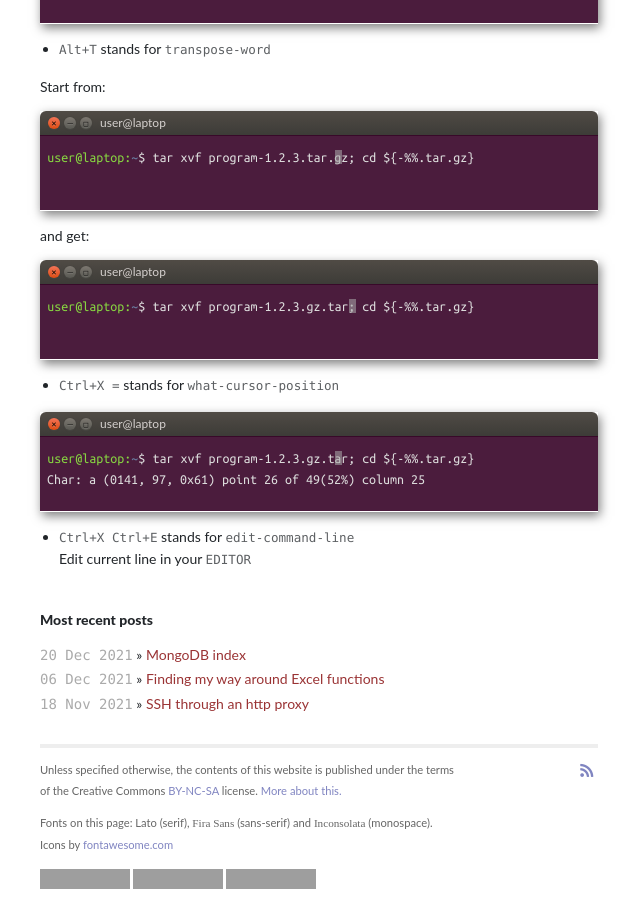
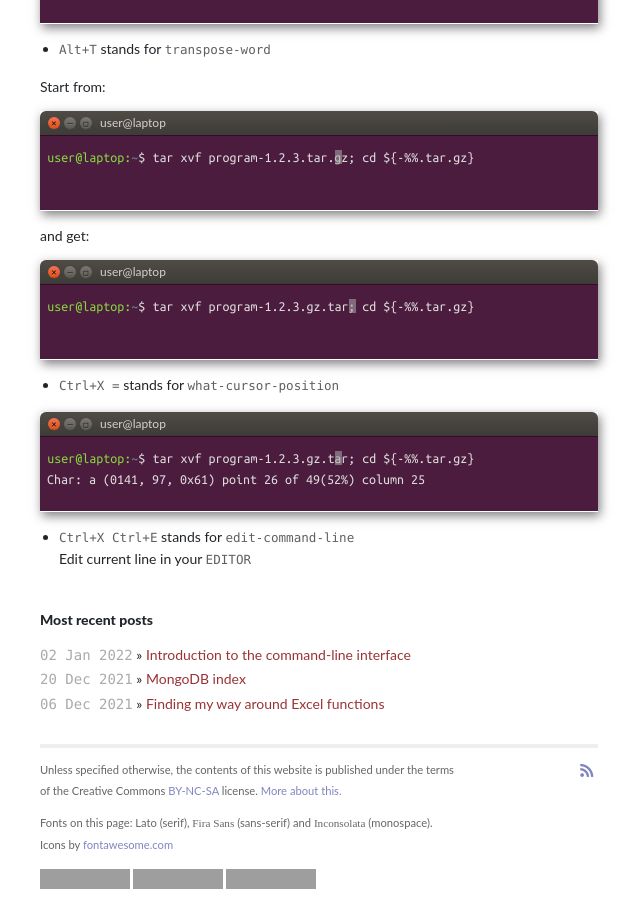
Before and after one commit to xoolive/xoolive.github.io, a Jekyll site: the page built from _posts/2021-10-30-bindkey.md, in a window 1280 px wide and 900 px high, scrolled down 2762 px, cut to the strip 0-900 px from the top of the window. Shown: the whole strip, without its empty margins (321-961 px from the left). Built offline with Jekyll 4.4.1, drawn with Linux system fonts in a browser that asks for light colours; nearby versions of some CDN libraries; some web fonts are replaced; a script that is not in the unit is left out; some of the changed lines change nothing that is shown; grey boxes are pictures that could not be loaded.

Commit message:
cli introduction

````diff
--- a/_pages/cli.md
+++ b/_pages/cli.md
@@ -9,7 +9,7 @@
 
 ## Related posts
 
-- [Introduction to command-line interface](/404.html) (soon)
+- [Introduction to command-line interface](/2022/01/02/introduction.html)
 - [How to quit Vim? An introduction to Vim usage](/404.html) (soon)
 - [Advanced Git usage patterns](/404.html) (soon)
 - [Linux at the command line](/linux-tools)
--- /dev/null
+++ b/_posts/2022-01-02-introduction.md
@@ -0,0 +1,382 @@
+---
+layout: post
+lang: en
+title: Introduction to the command-line interface
+tags: technical
+---
+
+This basic introduction to the command-line interface is designed for people with no previous experience of the terminal. It does not go very much in depth in all the possibilities of the terminal, but provides only a survival kit to the command line.
+
+The command line usually refers to a textual interface to a program, and consists of a series of characters running a program with parameters as input, possibly modifying files in your system and printing output as a series of characters, inside the terminal.
+
+The _shell_ is a program providing a [Read-Evaluate-Print-Loop (REPL)](https://en.wikipedia.org/wiki/Read%E2%80%93eval%E2%80%93print_loop):
+
+1. it reads commands passed as inputs;
+2. it evaluates[^1] that input as a builtin or external program with parameters;
+3. it prints the result as an output;
+4. then loops again to step 1.
+
+[^1]: Note that the program may modify the environment, the contents of files, send or receive data from the Internet, play the music or more, _without printing any output to the terminal_.
+
+The most common shell program is bash, but other shells do a similar job with various flavours, e.g. zsh or fish.
+
+## Starting the terminal
+
+When you open a new session without any graphic interface, open a session on a remote computer though a terminal, or simply run the `Terminal` program locally[^2], you are welcomed by a _prompt_:
+
+```bash
+xo@midnight:~$
+```
+
+[^2]: `Ctrl+Shift+T` is a common shortcut in many distributions, but it is not standard either, so you may have to set it up yourself.
+
+This slightly verbose prompt displays information about the user you are logged in as (here `xo`) and the name of the host machine (here `midnight`).
+
+The reader should run the commands in a terminal on his local computer. In order to facilitate copy-paste, I will not reproduce the prompt in the following examples, unless I need to highlight something specific in the output.
+
+For instance, I can refer to the following command which prints the user you are logged in as:
+
+```bash
+whoami
+```
+
+When the output is of importance, the input command will be prefixed by a lightweight prompt: `$` ; before output is printed:
+
+```bash
+$ whoami  # just in case, comments start with a # character
+xo
+```
+
+The name of the host machine can be printed with
+
+```bash
+hostname
+```
+
+By default, the shell starts in your home directory. The command to confirm your current directory goes as:
+
+```bash
+$ pwd
+/home/xo
+```
+
+You may notice here that the usual pattern for the home directory starts with the `/home/` prefix. Here the aborescence of your file system is printed with the `/` character as a separator. Unlike with Windows, there is no such thing as _drives_ (`C:\`, `D:\`, etc.) in Linux, and the aborescence starts at the root `/`.
+
+The `ls` command lets you _list_ all what is inside the current directory:
+
+- with option `-a`, hidden files are also included;
+- with option `-l`, a detailed output is produced;
+- if you append a path, that directory is listed.
+
+```bash
+$ ls
+(truncated)
+$ ls -a
+(truncated)
+$ ls -l
+total 80K
+drwxr-xr-x  2 xo xo 4,0K sept.  9 21:14 Desktop/
+drwxr-xr-x 22 xo xo 4,0K déc.   9 16:09 Documents/
+drwxr-xr-x 15 xo xo  12K déc.  21 15:33 Downloads/
+drwxr-xr-x 41 xo xo 4,0K mai   12  2021 Music/
+drwxr-xr-x 20 xo xo  12K déc.  14 00:00 Pictures/
+drwxr-xr-x  2 xo xo 4,0K mai   12  2021 Public/
+drwx------ 19 xo xo 4,0K déc.  17 18:12 snap/
+drwxr-xr-x  2 xo xo 4,0K mai   12  2021 Templates/
+drwxr-xr-x  8 xo xo 4,0K mai   12  2021 Videos/
+-rw-r--r--  1 xo xo 2862 mai   16  2021 readme.md
+```
+
+You do not need to understand all columns, but there are still some patterns to remember:
+
+- `xo xo` denotes the owner and the group associated with the file or directory; this is related to permissions;
+- `-rw-r--r--` refers to permissions: the first character may be a `d` if we refer to a directory, then imagine groups of `rwx` (for `r`ead, `w`rite, e`x`ecute): the first block refers to permissions for the `u`ser, the second block for the `g`roup and the last block for `o`thers.
+
+So `rw-r--r--` means everybody can read the file, but only the user `xo` can modify it. Directories being _executed_ `drwxr-xr-x` means we can enter them. When a directory is executable but not readable, it means it is still possible to go through the aborescence but you must know the path you are going because it is not possible to list the content of those directories.
+
+```bash
+$ ls /
+bin@    dev/   lib@    libx32@      mnt/   root/  snap/     sys/  var/
+boot/   etc/   lib32@  lost+found/  opt/   run/   srv/      tmp/
+cdrom/  home/  lib64@  media/       proc/  sbin@  swapfile  usr/
+```
+
+Listing the root directory may look cryptic for beginners: you however see here a traditional Unix structure:
+
+- `/boot` contains files necessary to start up the system;
+- `/etc` contains configuration files for the system
+- `/home` hosts the home folder for all users
+- `/media` and `/mnt` are the path where external drives are usually _mounted_ (there is no _drive_ in Linux, if you plug an external hard disk, it will be mounted in your aborescence)
+- etc.
+
+Finally the `cd` command changes directory:
+
+- name the directory where you are going to: the path can be relative or absolute (starts with a `/`);
+- `..` goes to the parent directory;
+- `.` stays in the same directory;
+- `-` goes back to the previous directory;
+- `~` goes your home directory (same as `$HOME` or as no argument)
+- `~john` goes to `john`'s home directory
+
+Try the following commands at home:
+
+```bash
+cd Documents
+pwd
+ls
+cd Dropbox  # or any other directory
+cd ..  # comes back
+pwd
+cd .
+cd Dropbox
+cd -
+cd
+cd Documents/Dropbox
+ls ~
+ls $HOME
+cd $HOME/Documents
+```
+
+## Short summary
+
+| command |                                     |
+| :------ | :---------------------------------- |
+| `pwd`   | **P**rint **W**orking **D**irectory |
+| `ls`    | **L**i**S**t directory              |
+| `cd`    | **C**hange **D**irectory            |
+
+| shortcuts |                                            |
+| :-------- | :----------------------------------------- |
+| `/`       | the _root_ directory                       |
+| `.`       | the _current_ directory                    |
+| `..`      | the _parent_ directory                     |
+| `~`       | the _home_ directory, aka `$HOME`          |
+| `-`       | **only with `cd`**: the previous directory |
+
+## Create files and directories
+
+The command to create a directory is called `mkdir`, which stands for "make directory". Let's enter that directory for our experiments:
+
+```bash
+mkdir test_dir
+cd test_dir
+```
+
+There is a first way to create empty files with the `touch` command. You can also use the `touch` command on an existing file and see its modification time updated:
+
+```bash
+touch test1
+touch test2
+ls -l  # check the modification, then wait for a few minutes and repeat
+```
+
+The most common way to create files though would be to redirect the output of the terminal to a file with the `>` operator:
+
+```bash
+ls > test3
+```
+
+You can check the content of the `test3` file with the `cat` command:
+
+```bash
+cat test3  # did you notice that test3 existed when ls was executed?
+```
+
+Usually, the `>` operator creates a new file, but you can append content to an existing file with the `>>` operator:
+
+```bash
+ls >> test3
+```
+
+Observe the new content with the `cat` command.
+
+You can also add any content to the file thanks to the `echo` command which only repeats what comes next, text or variables:
+
+```bash
+$ echo echo
+echo
+$ echo $HOME
+/home/xo
+```
+
+So let's add more now:
+
+```bash
+echo many test files >> test3
+```
+
+## Short summary
+
+| command |                                               |
+| :------ | :-------------------------------------------- |
+| `mkdir` | Create a new directory                        |
+| `touch` | Create a file or update its modification time |
+| `cat`   | Print the content of a file                   |
+| `echo`  | echo                                          |
+
+## The `pipe` operator `|`
+
+The `pipe` operator `|` is used to redirect the output of a program to a new program. This is a very convenient tool in the Unix ecosystem which provides many simple, efficient and specialised tools.
+
+Let's have a look at two new commands:
+
+- the `grep` command is used to select lines in a file matching a pattern:
+  ```bash
+  $ grep many test3
+  many test files
+  ```
+- the `sed` **s**tream **ed**itor is a very powerful tool to edit long streams of text. The most widely used command is the _replace_ command `s/`:
+
+  ```bash
+  $ sed 's/t/z/' test3  # replace t with z
+  zest1
+  zest2
+  zest3
+  zest1
+  zest2
+  zest3
+  many zest files
+  ```
+
+  Did you notice only the first `t` got replaced? We can add a `g` switch (for **g**lobal) at the end of our `sed` command:
+
+  ```bash
+  $ sed 's/t/z/g' test3
+  zest1
+  zest2
+  zest3
+  zest1
+  zest2
+  zest3
+  many zesz files
+  ```
+
+Now let's look how we can pipe things:
+
+```bash
+$ cat test3 | grep 'many' | sed 's/t/z/'
+many zest files
+$ cat test3 | grep -v 'many' | sed 's/t/z/' | sort
+zest1
+zest1
+zest2
+zest2
+zest3
+zest3
+$ cat test3 | grep '[12]' | sort | uniq
+test1
+test2
+$ # How many different lines do we have with test1, test2, etc. ?
+$ cat test3 | grep 'test[1-9]' | sort | uniq | wc -l
+       3
+```
+
+## Short summary
+
+| command |                                                               |
+| :------ | :------------------------------------------------------------ |
+| `grep`  | Only display lines matching a pattern (`-v` for the opposite) |
+| `sed`   | Stream editor, commonly used for "search & replace"           |
+| `sort`  | Well... sort!                                                 |
+| `uniq`  | Remove consecutive duplicated lines                           |
+| `wc`    | Word count, option `-l` for counting lines                    |
+
+| operator |                                              |
+| :------- | :------------------------------------------- |
+| `>`      | Redirect output to a new file                |
+| `>>`     | Redirect output to an existing file (append) |
+| \|       | Redirect output to the input of next program |
+
+## Run programs
+
+It is very common to write script files and to execute them.
+
+Let's make a program of our last command:
+
+```bash
+echo "cat \$1 | grep 'test[1-9]' | sort | uniq | wc -l" > count.sh
+cat count.sh
+bash count.sh test3
+```
+
+The first way to execute a script is to run it with the bash command. But first, we replace `test3` with the `$1` alias, which means "the first argument passed to the program". As we echoed the line, it was important to escape the `$` with `\$` otherwise `$1` would have been interpreted before being written into `count.sh`. (Try to remove it to convice yourself)
+
+If we want to avoid typing `bash` first, we can make our program executable:
+
+```bash
+ls -l count.sh
+chmod +x count.sh  # make the file executable
+ls -l count.sh  # look at the difference
+```
+
+But now:
+
+```bash
+$ count.sh test3
+bash: count.sh : command not found
+```
+
+The thing is that, _for security reasons_ we cannot execute programs which are not located in a list of specified directories. If you want to execute a program located anywhere, you need to specify its full path (relative or absolute). Both option work:
+
+```bash
+./count.sh test3
+/home/xo/test_dir/count.sh test3
+```
+
+There is a way to know what the full path to an executable we know well:
+
+```bash
+$ which cat
+/usr/bin/cat
+$ which sed
+/usr/bin/sed
+$ which count.sh
+count.sh not found
+```
+
+The list of allowed directories is specified in the `$PATH` variable:
+
+```bash
+echo $PATH
+```
+
+You may edit the variable with a new folder if need be. This kind of settings is usually located in your Bash settings files (`.bashrc` or `.bashenv`)
+
+```bash
+export PATH=$HOME/.local/bin:$PATH
+```
+
+If you copy or move your program to that directory, then you can execute it from anywhere:
+
+```bash
+$ cp count.sh $HOME/.local/bin
+$ mv count.sh $HOME/.local/bin
+$ which count.sh
+/home/xo/.local/bin/count.sh
+$ count.sh test3
+       3
+```
+
+## Short summary
+
+| command  |                                                                |
+| :------- | :------------------------------------------------------------- |
+| `chmod`  | Change permissions                                             |
+| `which`  | Displays the full path to an executable in your `$PATH`        |
+| `export` | Set an environment variable                                    |
+| `cp`     | Copy a file or directory (Use the `-r` option for directories) |
+| `mv`     | Move a file or directory                                       |
+| `rm`     | Remove a file or directory                                     |
+
+```bash
+cd
+rm -rf test_dir
+```
+
+## Advice for going further
+
+The command line interface paves the way to many possibilities in the terminal. You can access content from the internet (with `curl` or `wget`), play music or videos, process images, command your printer, rename, compress and organise batches of files, and much more.
+
+When you find yourself doing some very tedious task on your computer, consider that you can probably program it with few pipes. Look at Google, [stack overflow](https://stackoverflow.com/) and more resources to see if anybody did that before. There are also many great tools on [GitHub](https://github.com) written by fellow users who share their work.
+
+Be curious, look at how people write their scripts. If you find nice combinations of commands, consider writing them down and sharing them with the community too!
````
